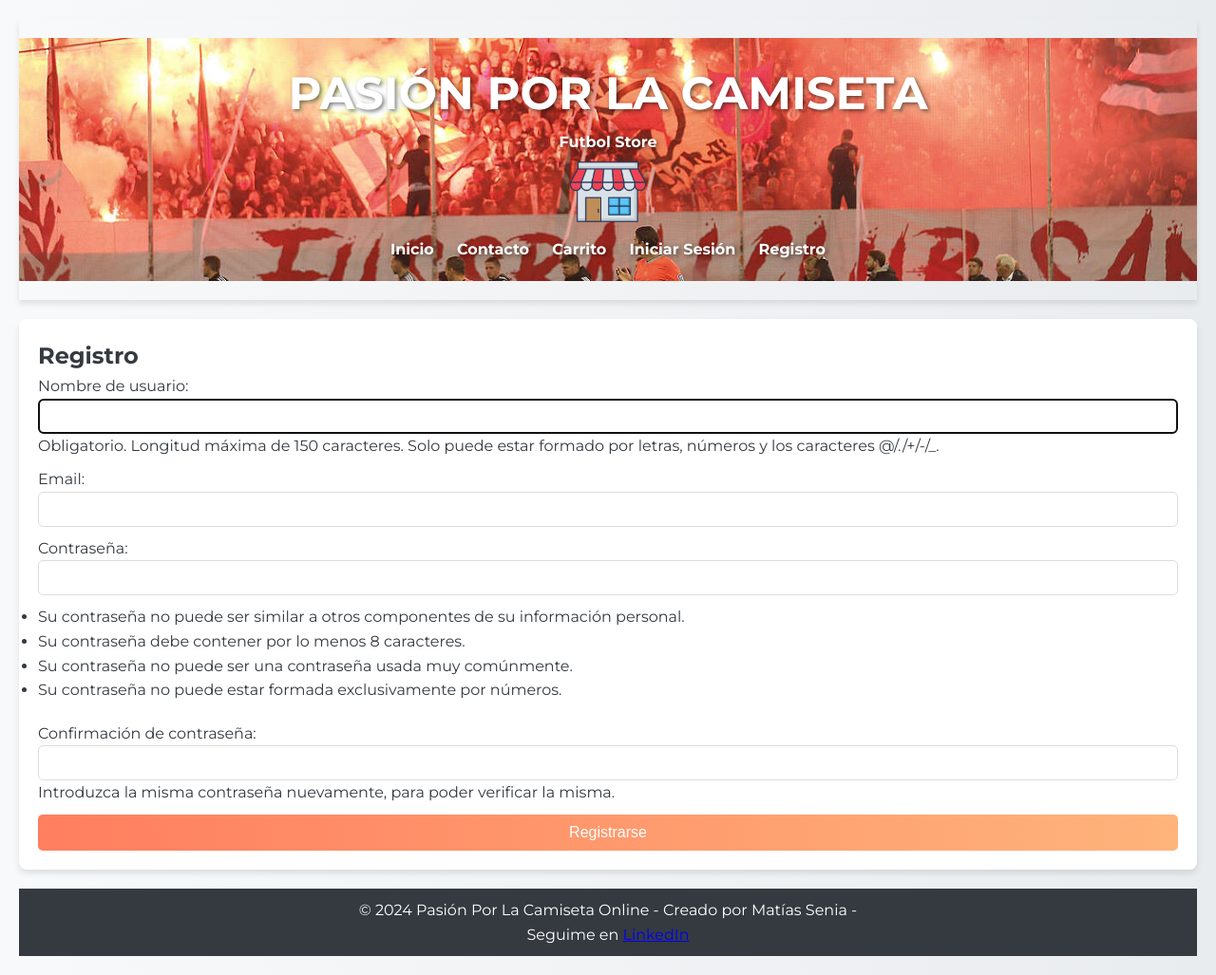
After one commit to matiassenia/shop, a Django app: page /shop/registro/ in a window 1280 px wide. The commit adds this page. Shown: the whole page at 95% size. Run offline with Django 5.2, Linux system fonts and the light colour scheme.

Commit message:
added login

```diff
--- a/myprojectshop/settings.py
+++ b/myprojectshop/settings.py
@@ -106,6 +106,8 @@ USE_TZ = True
 # https://docs.djangoproject.com/en/5.0/howto/static-files/
 
 STATIC_URL = 'static/'
+STATIC_ROOT = '/home/cpeit/myproject/static'
+
 STATICFILES_DIRS = [
     BASE_DIR / "shop/static",
 ]
@@ -118,6 +120,6 @@ DEFAULT_AUTO_FIELD = 'django.db.models.BigAutoField'
 MEDIA_URL = '/media/'
 MEDIA_ROOT = BASE_DIR / 'media'
 
-LOGIN_REDIRECT_URL = '/'
-LOGOUT_REDIRECT_URL = '/'
+LOGIN_REDIRECT_URL = '/carrito'
+LOGOUT_REDIRECT_URL = '/login'
 LOGIN_URL = 'login'
--- a/myprojectshop/urls.py
+++ b/myprojectshop/urls.py
@@ -8,7 +8,7 @@ from django.conf.urls.static import static
 urlpatterns = [
     path('admin/', admin.site.urls),
     path('shop/', include("shop.urls")),
-    path('accounts/', include('django.contrib.auth.urls'))
+    path('accounts/', include('django.contrib.auth.urls')),
 ]
 
 if settings.DEBUG:
--- a/shop/forms.py
+++ b/shop/forms.py
@@ -1,7 +1,23 @@
+
 from django import forms
 from .models import Remera
+from django.contrib.auth.forms import UserCreationForm
+from django.contrib.auth.models import User
+
+
+
+#Formulario de producto
 
 class RemeraForm(forms.ModelForm):
     class Meta:
         model = Remera
         fields = ['nombre', 'descripcion', 'precio', 'imagen', 'marca', 'talle', 'color', 'lisa', 'genero']
+
+
+#Registro de usuario
+class RegistroForm(UserCreationForm):
+    email = forms.EmailField(required=True)
+
+    class Meta:
+        model = User
+        fields = ('username', 'email', 'password1', 'password2')
--- a/shop/models.py
+++ b/shop/models.py
@@ -46,6 +46,9 @@ class ElementoCarrito(models.Model):
     remera = models.ForeignKey(Remera, on_delete=models.CASCADE)
     cantidad = models.PositiveIntegerField(default=1)
 
+    def get_total_precio(self):
+        return self.remera.precio * self.cantidad
+
     def __str__(self):
         return f'{self.cantidad} x {self.remera.nombre}'
 
--- a/shop/static/css/styles.css
+++ b/shop/static/css/styles.css
@@ -46,7 +46,7 @@ header {
 
 
 .header-container {
-    background: url('../img/backgroundhead.jpeg') no-repeat center center;
+    background: url('../img/hinchadas.jpeg') no-repeat center center;
     background-size: cover;
     padding: 20px;
     text-align: center;
--- /dev/null
+++ b/shop/templates/registration/registro.html
@@ -0,0 +1,13 @@
+<!-- templates/shop/registro.html -->
+{% extends 'shop/base.html' %}
+
+{% block title %}Registro{% endblock %}
+
+{% block content %}
+<h2>Registro</h2>
+<form method="post">
+    {% csrf_token %}
+    {{ form.as_p }}
+    <button type="submit">Registrarse</button>
+</form>
+{% endblock %}
--- a/shop/templates/shop/base.html
+++ b/shop/templates/shop/base.html
@@ -21,8 +21,9 @@
                 <ul>
                     <li><a href="{% url 'home' %}">Inicio</a></li>
                     <li><a href="{% url 'contacto' %}">Contacto</a></li>
-                    <li><a href="{% url 'ver_carrito' %}">Carrito</a></li>
+                    <li><a href="{% url 'carrito' %}">Carrito</a></li>
                     <li><a href="{% url 'login' %}">Iniciar Sesión</a></li>
+                    <li><a href="{% url 'registro' %}">Registro</a></li>
                 </ul>
             </nav>
         </div>
--- a/shop/templates/shop/carrito.html
+++ b/shop/templates/shop/carrito.html
@@ -1,7 +1,9 @@
 {% extends 'shop/base.html' %}
 
+{% block title %}Carrito de compras{% endblock %}
+
 {% block content %}
-<h1>Mi Carrito</h1>
+<h1>Tu Carrito</h1>
 {% if elementos %}
     <table>
         <thead>
@@ -33,7 +35,7 @@
             {% endfor %}
         </tbody>
     </table>
-    <h2>Total: ${{ carrito.get_total_precio }}</h2>
+    <h2>Total: ${{ total_compra }}</h2>
 {% else %}
     <p>Tu carrito está vacío.</p>
 {% endif %}
--- a/shop/templates/shop/home.html
+++ b/shop/templates/shop/home.html
@@ -5,6 +5,9 @@
 
 {% block content %}
 <h1>Bienvenido a nuestra tienda</h1>
+{% if user.is_authenticated %}
+    <p>Hola, {{ user.username }}! Disfruta del sitio!</p>
+{% endif %}
 <p>Explora nuestra colección.</p>
 <h2>Catálogo de Camisetas</h2>
 <div class= "card-container">
--- a/shop/urls.py
+++ b/shop/urls.py
@@ -6,8 +6,9 @@ urlpatterns = [
       path( '' , views.home, name = "home" ),
       path( 'contacto', views.contacto, name = "contacto"),
       path( 'base', views.base, name = "base"),
-      path( 'carrito/', views.ver_carrito, name='ver_carrito'),
+      path( 'carrito/', views.carrito, name='carrito'),
       path( 'agregar-al-carrito/<int:remera_id>/', views.agregar_al_carrito, name='agregar_al_carrito'),
       path( 'eliminar-elemento-carrito/<int:elemento_id>/', views.eliminar_elemento_carrito, name='eliminar_elemento_carrito'),
       path( 'actualizar-cantidad-elemento-carrito/<int:elemento_id>/', views.actualizar_cantidad_elemento_carrito, name='actualizar_cantidad_elemento_carrito'),
+      path( 'registro/', views.registro, name='registro'),
 ]
--- a/shop/views.py
+++ b/shop/views.py
@@ -1,9 +1,12 @@
 
 from django.shortcuts import render, redirect, get_object_or_404
 from django.contrib.auth.decorators import login_required
+from django.contrib.auth import authenticate, login
+from django.contrib import messages
 from .models import Remera, Carrito, ElementoCarrito
+from .forms import RegistroForm
 
-
+#
 @login_required
 def home ( request ):
     remeras = Remera.objects.all()
@@ -17,7 +20,7 @@ def contacto(request):
 def base(request):
     return render (request, "shop/base.html")
 
-
+@login_required
 def agregar_al_carrito(request, remera_id):
     remera = get_object_or_404(Remera, id=remera_id)
     carrito, created = Carrito.objects.get_or_create(usuario=request.user, activo=True)
@@ -27,19 +30,21 @@ def agregar_al_carrito(request, remera_id):
         elemento_carrito.cantidad += 1
         elemento_carrito.save()
 
-    return redirect('ver_carrito')
+    return redirect('carrito')
 
+#Vista del estado del carrito
 @login_required
-def ver_carrito(request):
+def carrito(request):
     carrito = Carrito.objects.filter(usuario=request.user, activo=True).first()
     elementos = carrito.elementos.all() if carrito else []
-    return render(request, 'shop/carrito.html', {'carrito': carrito, 'elementos': elementos})
+    total_compra = sum(elemento.get_total_precio() for elemento in elementos)
+    return render(request, 'shop/carrito.html', {'carrito': carrito, 'elementos': elementos, 'total_compra':total_compra})
 
 @login_required
 def eliminar_elemento_carrito(request, elemento_id):
     elemento = get_object_or_404(ElementoCarrito, id=elemento_id)
     elemento.delete()
-    return redirect('ver_carrito')
+    return redirect('carrito')
 
 @login_required
 def actualizar_cantidad_elemento_carrito(request, elemento_id):
@@ -53,4 +58,40 @@ def actualizar_cantidad_elemento_carrito(request, elemento_id):
                 elemento.save()
             except ValueError:
                 pass
-    return redirect('ver_carrito')
+    return redirect('carrito')
+
+
+#Registro de usuario
+
+def registro(request):
+    if request.method == 'POST':
+        form = RegistroForm (request.POST)
+        if form.is_valid():
+            user = form.save()
+            login(request, user)
+            messages.success(request, f'Registro exitoso! Bienvenido {user.username}!')
+            return redirect('base')
+    else:
+        form = RegistroForm()
+        messages.error(request, 'Hubo un error intenta nuevamente.')
+    return render(request, 'registration/registro.html', {'form': form})
+
+
+#Login y autenticación
+def login_view(request):
+    if request.method == 'POST':
+        username = request.POST['username']
+        password = request.POST['password']
+
+        #Autenticación del usuario
+        user = authenticate(request, username=username, password=password)
+
+        if user is not None:
+            # Si el usuario es autenticado correctamente, inicia sesión
+            login(request, user)
+            messages.success(request, f'Bienvenido de nuevo{user.username}!')
+        else:
+            # Si el usuario no puede ser autenticado, muestra un mensaje de error
+            messages.error(request, 'Nombre de usuario o contraseña incorrectos.')
+
+    return render(request, 'login.html')
```
Also changed, not shown: db.sqlite3, shop/static/img/hinchadas.jpeg (added).
